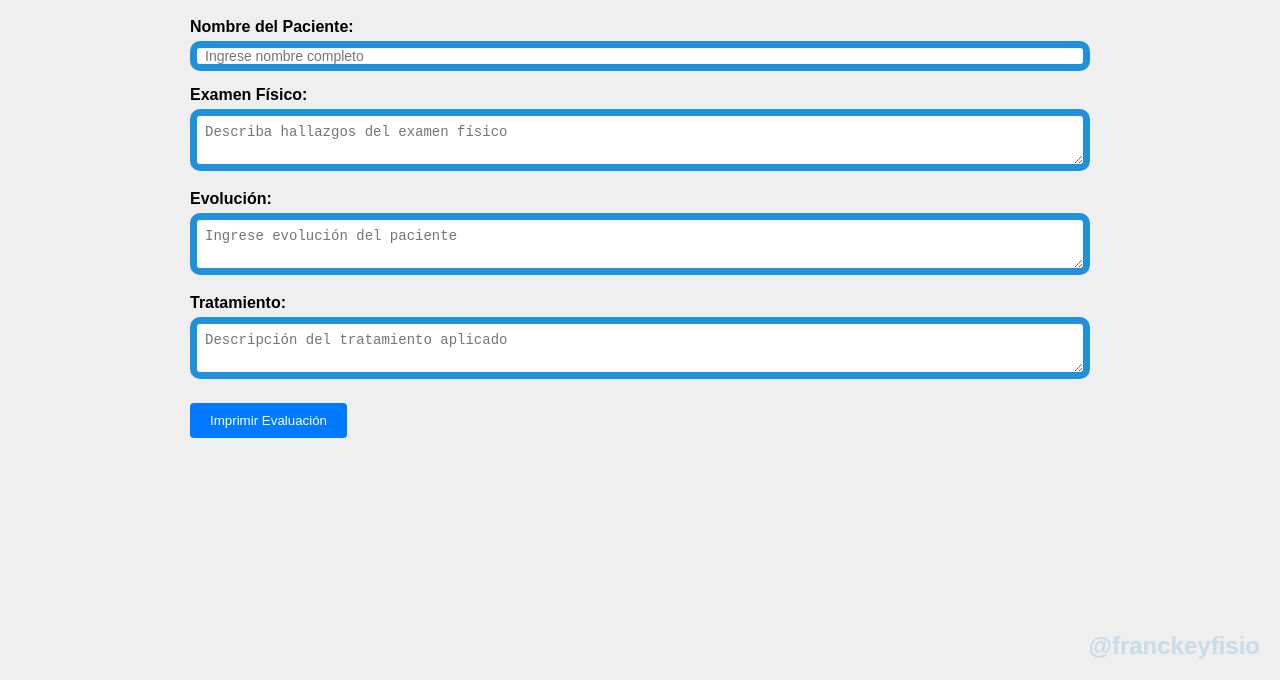
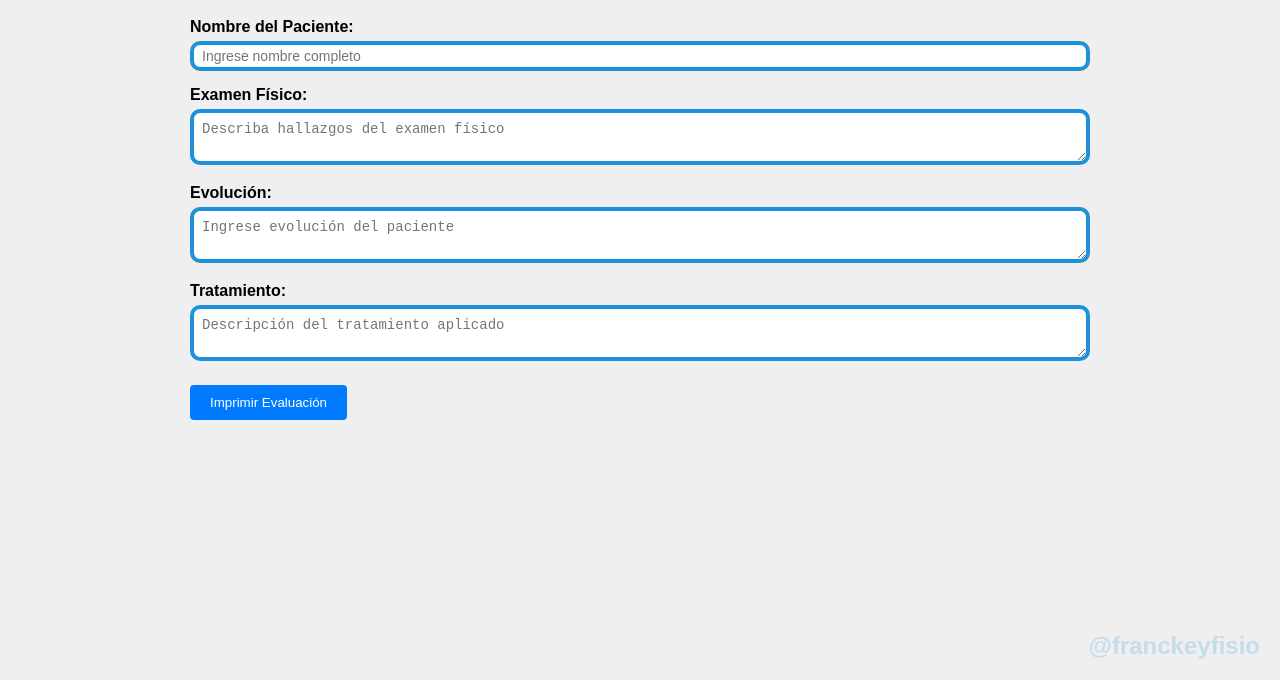
Before and after one commit to franckey02/franckey02.github.io, a plain HTML site: page index.html in a window 1280 px wide. Shown: the part 120-800 px from the top of the page. Drawn offline with Linux system fonts and the light colour scheme.

Commit message:
franckey02.github.io

```diff
--- a/index.html
+++ b/index.html
@@ -44,7 +44,7 @@
       padding: 8px;
       margin-top: 5px;
       resize: vertical;
-      border: 7px solid #1F91DC;
+      border: 4px solid #1F91DC;
       border-radius: 10px;
       box-sizing: border-box;
       font-size: 14px;
```
